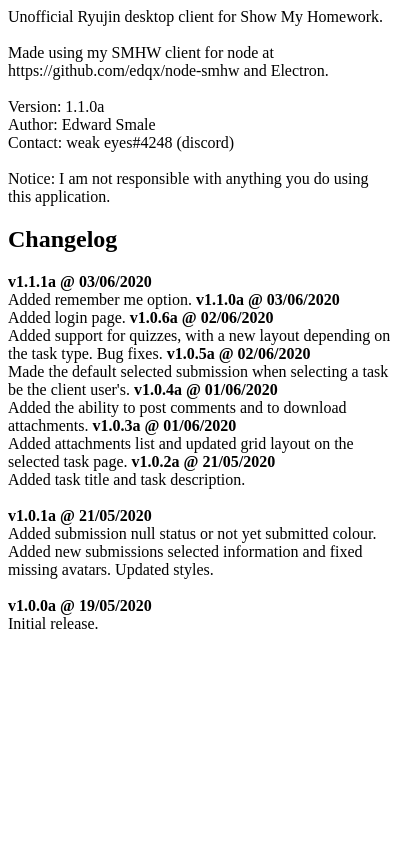
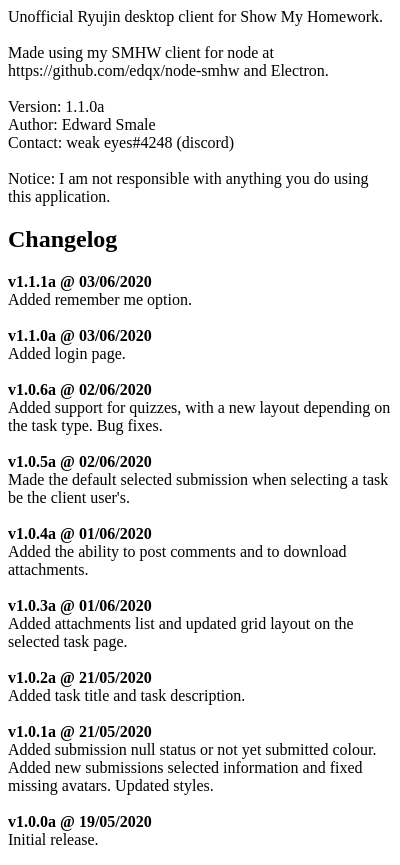
Before and after one commit to edqx/Ryujin-SMHW, an Electron app: page render/about.html in a window 400 px wide. Before the commit the page ends 844 px from the top, so only its background shows below. Drawn offline with Linux system fonts and the light colour scheme.

Commit message:
Fixed about me formatting

```diff
--- a/render/about.html
+++ b/render/about.html
@@ -16,22 +16,22 @@
         <h2>Changelog</h2>
         <p>
             <b>v1.1.1a @ 03/06/2020</b><br>
-            Added remember me option.
+            Added remember me option.<br><br>
 
             <b>v1.1.0a @ 03/06/2020</b><br>
-            Added login page.
+            Added login page.<br><br>
 
             <b>v1.0.6a @ 02/06/2020</b><br>
-            Added support for quizzes, with a new layout depending on the task type. Bug fixes.
+            Added support for quizzes, with a new layout depending on the task type. Bug fixes.<br><br>
 
             <b>v1.0.5a @ 02/06/2020</b><br>
-            Made the default selected submission when selecting a task be the client user's.
+            Made the default selected submission when selecting a task be the client user's.<br><br>
 
             <b>v1.0.4a @ 01/06/2020</b><br>
-            Added the ability to post comments and to download attachments.
+            Added the ability to post comments and to download attachments.<br><br>
 
             <b>v1.0.3a @ 01/06/2020</b><br>
-            Added attachments list and updated grid layout on the selected task page.
+            Added attachments list and updated grid layout on the selected task page.<br><br>
 
             <b>v1.0.2a @ 21/05/2020</b><br>
             Added task title and task description.<br><br>
```
